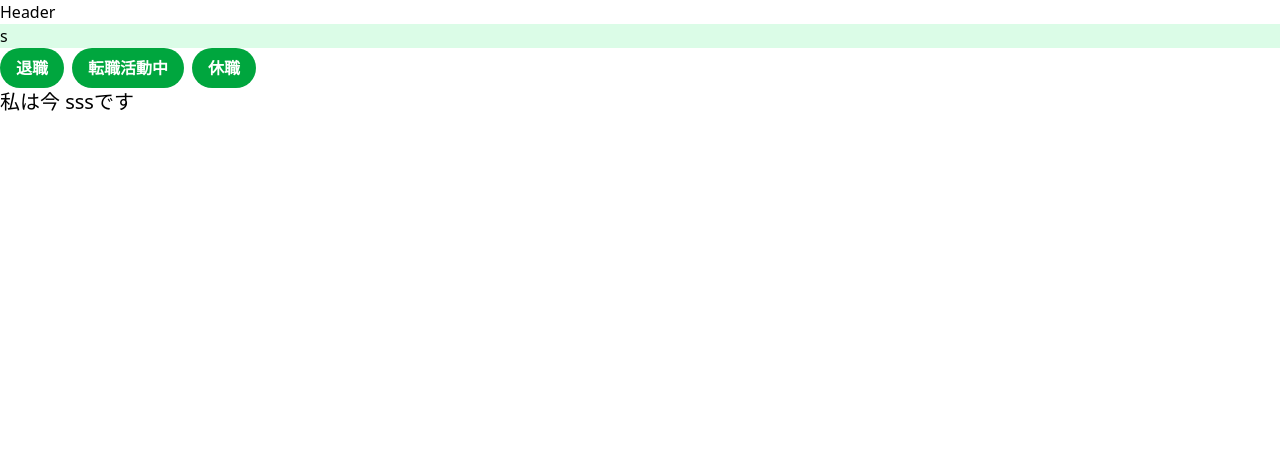
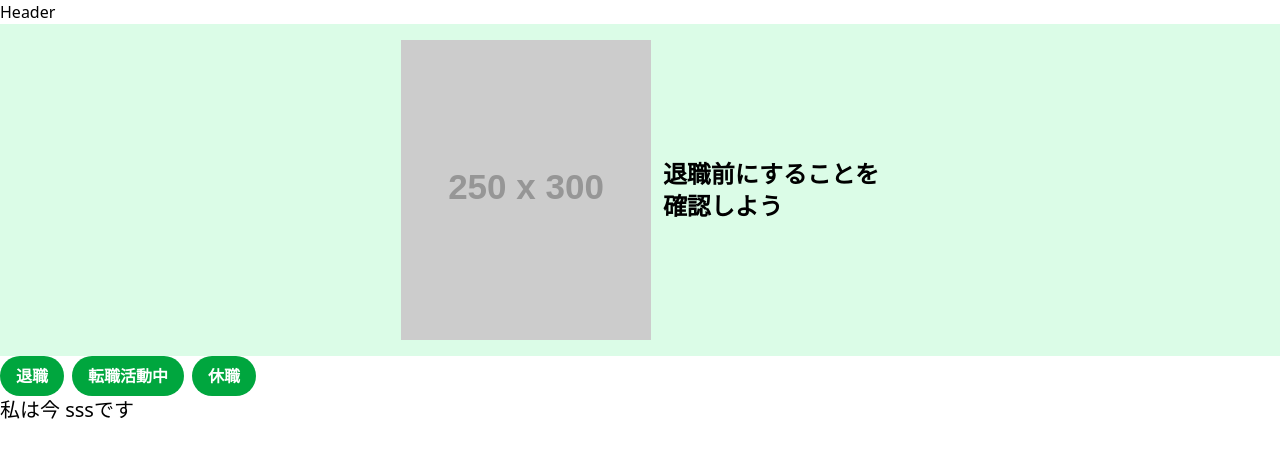
Before and after one commit to phihash/job, a React (Vite) app: page / in a window 1280 px wide. Shown: the top 458 px of the page. Built offline with nearby package versions, Linux system fonts and the light colour scheme.

Commit message:
Hero改善

```diff
--- a/src/App.tsx
+++ b/src/App.tsx
@@ -38,6 +38,9 @@ function App() {
       </div>
 
       <div className="text-xl">私は今 {status}です</div>
+      <div>
+        {status == "転職活動中" && <p>引越し クレジットカード ほけん</p>}
+      </div>
     </>
   );
 }
--- a/src/components/Hero.tsx
+++ b/src/components/Hero.tsx
@@ -1,3 +1,11 @@
 export default function Hero() {
-  return <div className="bg-green-100">s</div>;
+  return (
+    <div className="w-full bg-green-100 flex items-center  justify-center gap-3 p-4">
+      <img className="" src="https://placehold.jp/250x300.png" alt="" />
+      <p className="text-2xl font-bold leading">
+        <span className="block">退職前にすることを</span>
+        <span className="block">確認しよう</span>
+      </p>
+    </div>
+  );
 }
```
